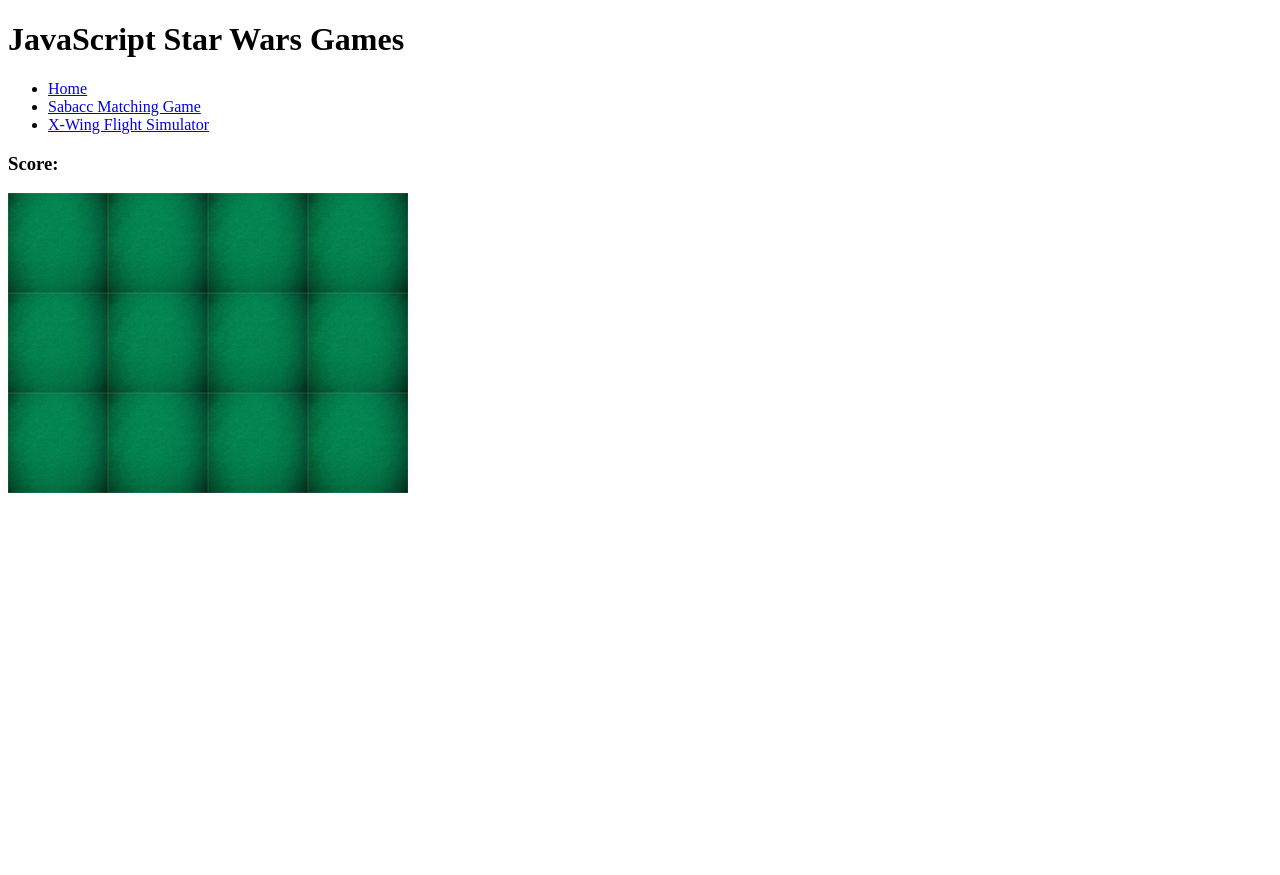
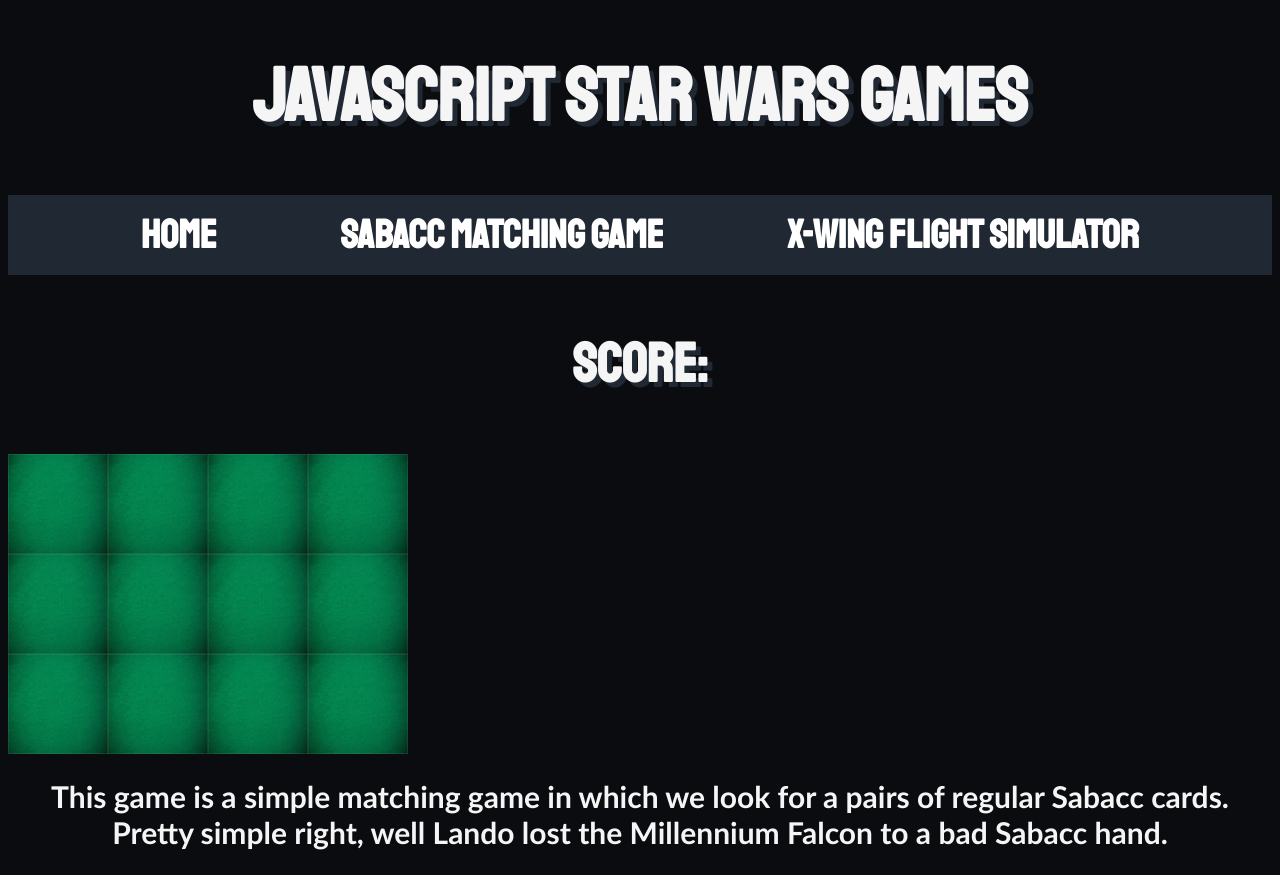
Before and after one commit to AdamG682/Star-Wars-Javascript-Games, a plain HTML site: page sabaccGame.html in a window 1280 px wide. Before the commit the page ends 800 px from the top, so only its background shows below. Drawn offline with Linux system fonts and the light colour scheme.

Commit message:
functioning updates just need to center

```diff
--- a/X-Wing.js
+++ b/X-Wing.js
@@ -64,13 +64,13 @@
 
         for (let i = 0; i <= alienInvaders.length - 1; i++) {
             if (alienInvaders[i] > (squares.length - (width - 1))) {
-                resultDisplay.textContent = 'Game Over'
+                resultDisplay.textContent = ' Game Over'
                 clearInterval(invaderID)
             }
         }
 
         if (alienInvadersTakenDown.length === alienInvaders.length) {
-            resultDisplay.textContent = 'You Win'
+            resultDisplay.textContent = ' You Win'
             clearInterval(invaderID)
         }
     }
--- a/gameStyles.css
+++ b/gameStyles.css
@@ -1,3 +1,73 @@
+html {
+    background-color: #0b0c10;
+}
+
+
+/*Title*/
+
+#mainTitle {
+    font-size: 75px;
+    font-family: 'Staatliches', cursive;
+    font-weight: bold;
+    font-display: swap;
+    text-align: center;
+    color: whitesmoke;
+    text-shadow: 5px 5px #1F2833;
+    padding: 0;
+}
+
+h2.paraformat {
+    font-size: 30px;
+    font-family: 'Gill Sans', 'Gill Sans MT', Calibri, 'Trebuchet MS', sans-serif;
+    font-display: swap;
+    text-align: center;
+    color: whitesmoke;
+    padding: 0;
+}
+
+
+/*Navigation*/
+
+.navigation {
+    position: relative;
+    font-size: 40px;
+    font-weight: bold;
+}
+
+nav a {
+    color: white;
+    display: block;
+    padding: 15px 60px;
+    text-decoration: none;
+    font-family: 'Staatliches', cursive;
+}
+
+nav a:hover {
+    text-decoration: none;
+    background-color: #2E4558;
+    padding: 10px 60px;
+    border-radius: 5px;
+    transition: all 0.3s ease-in-out;
+    box-shadow: 0 0 10px #45A29E, 0 0 10px #66FCF1, 0 0 20px #edd;
+}
+
+nav ul,
+nav ul li {
+    list-style: none;
+    padding: 0;
+    margin: 0;
+}
+
+nav>ul {
+    background-color: #1F2833;
+    text-align: center;
+}
+
+nav>ul>li {
+    display: inline-block;
+}
+
+
 /*Sabacc Matching Game*/
 
 .grid {
@@ -6,3 +76,14 @@
     height: 300px;
     width: 400px;
 }
+
+h3 {
+    font-size: 55px;
+    font-family: 'Staatliches', cursive;
+    font-weight: bold;
+    font-display: swap;
+    color: whitesmoke;
+    text-align: center;
+    text-shadow: 5px 5px #1F2833;
+    padding: 0;
+}
--- a/gameStyles2.css
+++ b/gameStyles2.css
@@ -13,6 +13,16 @@
     text-align: center;
     color: whitesmoke;
     text-shadow: 5px 5px #1F2833;
+    padding: 0;
+}
+
+h2.paraformat {
+    font-size: 30px;
+    font-family: 'Gill Sans', 'Gill Sans MT', Calibri, 'Trebuchet MS', sans-serif;
+    font-weight: bold;
+    font-display: swap;
+    text-align: center;
+    color: whitesmoke;
     padding: 0;
 }
 
@@ -92,3 +102,14 @@
 .boom {
     background-color: orange;
 }
+
+h3 {
+    font-size: 55px;
+    font-family: 'Staatliches', cursive;
+    font-weight: bold;
+    font-display: swap;
+    color: whitesmoke;
+    text-align: center;
+    text-shadow: 5px 5px #1F2833;
+    padding: 0;
+}
--- a/sabacc.js
+++ b/sabacc.js
@@ -21,16 +21,16 @@
             img: 'Images/SabaccCard3.png'
         },
         {
+            name: 'card3',
+            img: 'Images/SabaccCard3.png'
+        },
+        {
             name: 'card4',
             img: 'Images/SabaccCard4.png'
         },
         {
             name: 'card4',
             img: 'Images/SabaccCard4.png'
-        },
-        {
-            name: 'card5',
-            img: 'Images/SabaccCard5.png'
         },
         {
             name: 'card5',
@@ -94,7 +94,7 @@
         cardsChosenID = []
         resultDisplay.textContent = cardsWon.length
         if (cardsWon.length === cardArray.length / 2) {
-            resultDisplay.textContent = 'Congratulations! You found all the matches.'
+            resultDisplay.textContent = ' Congratulations! You found all the matches.'
         }
     }
 
--- a/sabaccGame.html
+++ b/sabaccGame.html
@@ -32,6 +32,10 @@
         </div>
     </div>
 
+    <div>
+        <h2 class="paraformat">This game is a simple matching game in which we look for a pairs of regular Sabacc cards. Pretty simple right, well Lando lost the Millennium Falcon to a bad Sabacc hand.</h2>
+    </div>
+
 </body>
 
 </html>
```
Also changed, not shown: X-WingGame.html (+4 -0 lines).
